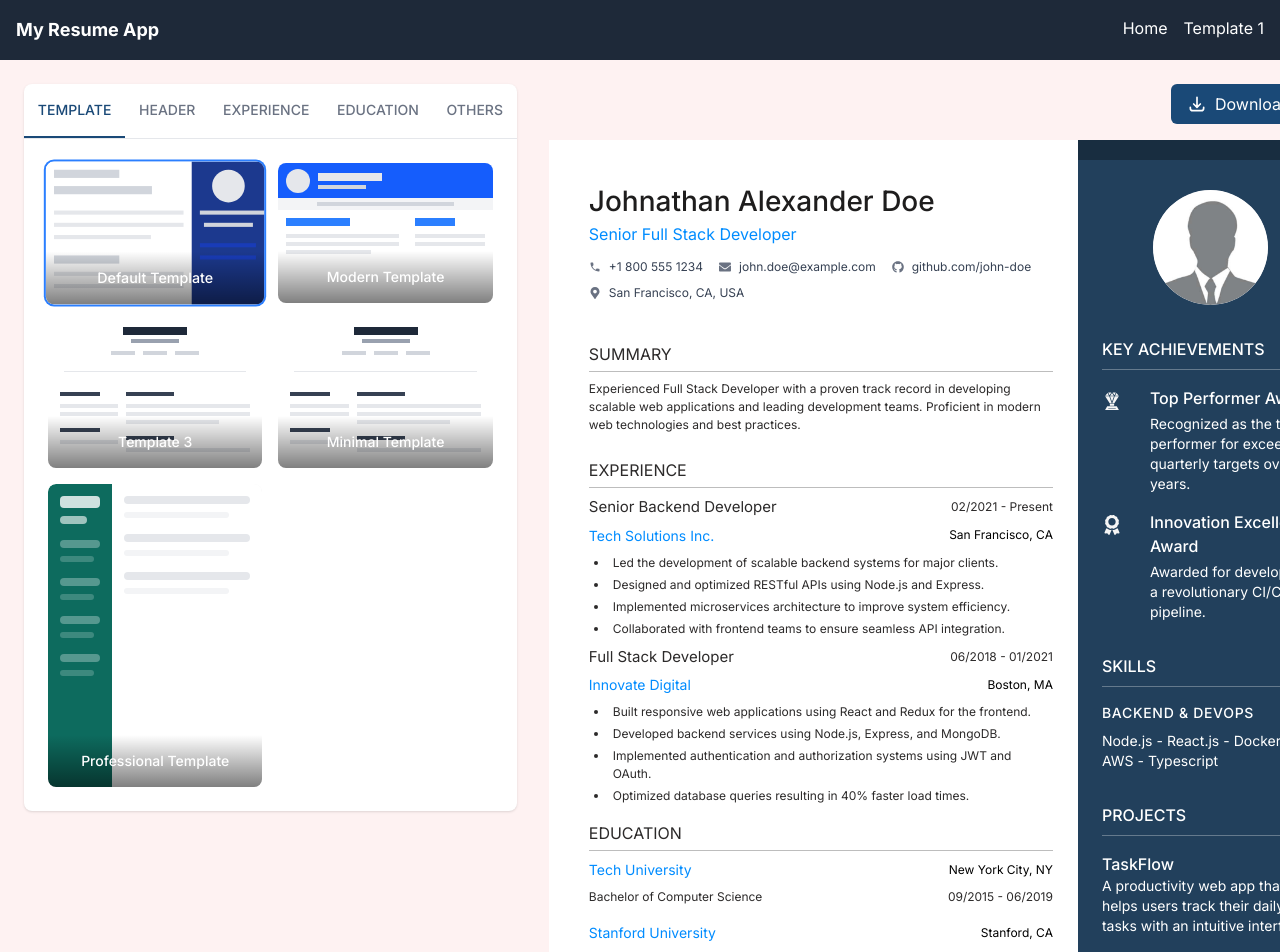
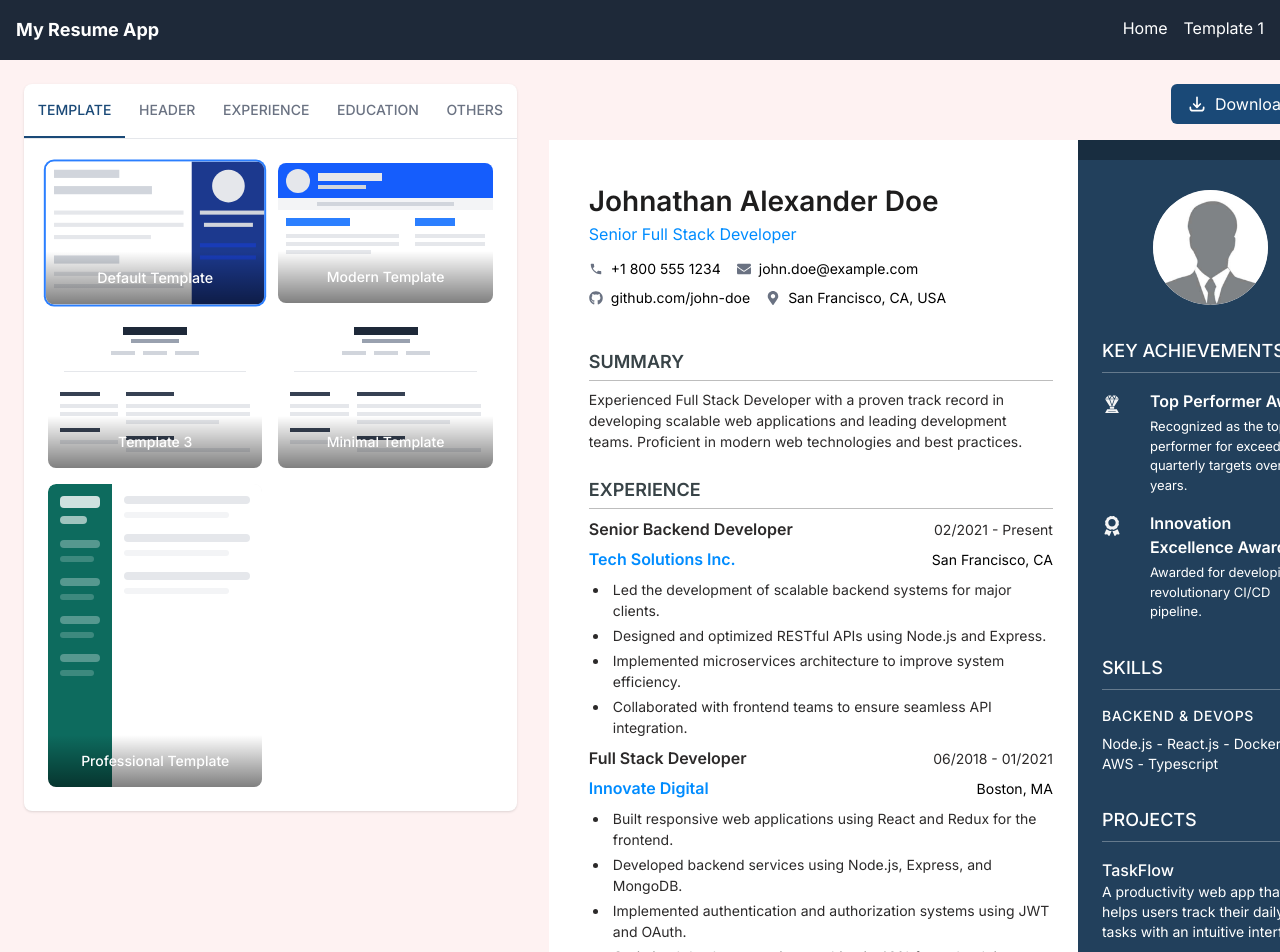
Before and after one commit to Shamilakhan936/emailTem-frontend, a Next.js app: page / in a window 1280 px wide. Shown: the top 952 px of the page. Built offline with nearby package versions, Linux system fonts and the light colour scheme.

Commit message:
ui adjustmetn

```diff
--- a/src/app/components/Achievements.tsx
+++ b/src/app/components/Achievements.tsx
@@ -30,8 +30,8 @@ export default function Achievements({ data }: AchievementsProps) {
             {iconMap[achievement.icon as IconType] || <GiDiamondTrophy className="mr-2 w-[30px] h-[30px] text-[#F5F5F5]" />}
           </span>
           <div>
-            <h4 className="font-medium text-white">{achievement.title}</h4>
-            <p className="text-white text-sm mt-1">{achievement.description}</p>
+            <h4 className="text-[16px] font-semibold text-white">{achievement.title}</h4>
+            <p className="text-white text-[13px] mt-1">{achievement.description}</p>
           </div>
         </div>
       ))}
--- a/src/app/components/Education.tsx
+++ b/src/app/components/Education.tsx
@@ -8,22 +8,22 @@ interface EducationProps {
 
 const Education: React.FC<EducationProps> = ({ data }) => {
   return (
-    <div className="relative">
-      <h2 className="text-[16px] font-normal max-sm:font-bold text-[#2c2a2a] border-b-[1px] border-[#bdbdbd] pb-[5px]">
+    <div className="">
+      <h2 className="text-[18px] font-semibold max-sm:font-bold text-[#384347] border-b-[1px] border-[#bdbdbd] pb-[5px]">
         EDUCATION
       </h2>
       <div className="mt-2">
         {data.map((edu) => (
           <div key={edu.id} className="mb-4">
             <div className="flex justify-between items-center">
-              <p className="text-[#008CFF] text-[14px] font-normal">
+              <p className="text-[#008CFF] text-[16px] font-semibold">
                 {edu.institution}
               </p>
-              <p className="text-[12px]">{edu.city}</p>
+              <p className="text-[14px]">{edu.city}</p>
             </div>
             <div className="flex justify-between items-center mt-2">
-              <p className="text-[12px] text-[#2c2a2a]">{edu.degree}</p>
-              <p className="text-[12px] text-[#2c2a2a]">{edu.date}</p>
+              <p className="text-[15px] text-[#2c2a2a]">{edu.degree}</p>
+              <p className="text-[14px] text-[#2c2a2a]">{edu.date}</p>
             </div>
           </div>
         ))}
--- a/src/app/components/Experience.tsx
+++ b/src/app/components/Experience.tsx
@@ -8,30 +8,30 @@ interface ExperienceProps {
 
 const Experience: React.FC<ExperienceProps> = ({ data }) => {
   return (
-    <div className="relative">
-      <h2 className="text-[16px] font-normal max-sm:font-bold text-[#2c2a2a] border-b-[1px] border-[#bdbdbd] pb-[5px]">
+    <div className="">
+      <h2 className="text-[18px] font-semibold max-sm:font-bold text-[#384347] border-b-[1px] border-[#bdbdbd] pb-[5px]">
         EXPERIENCE
       </h2>
       <div className="">
         {data.map((exp) => (
           <div key={exp.id} className="mt-2">
             <div className="flex justify-between items-center">
-              <h3 className="text-[15px] text-[#2c2a2a] font-normal">
+              <h3 className="text-[16px] text-[#2c2a2a] font-semibold">
                 {exp.role}
               </h3>
-              <p className="text-[#2c2a2a] text-[12px]">
+              <p className="text-[#2c2a2a] text-[14px]">
                 {exp.date}
               </p>
             </div>
             <div className="flex justify-between items-center mt-[6px]">
-              <p className="text-[#008CFF] text-[14px]">
+              <p className="text-[#008CFF] text-[16px] font-semibold">
                 {exp.company}
               </p>
-              <p className="text-[12px]">
+              <p className="text-[14px]">
                 {exp.city}
               </p>
             </div>
-            <ul className="list-disc mt-2 text-[#2c2a2a] text-[12px] pl-5">
+            <ul className="list-disc mt-2 text-[#2c2a2a] text-[14px] pl-5">
               {exp.responsibilities.map((task, index) => (
                 <li key={index} className="relative pl-1 mb-1">
                   {task}
--- a/src/app/components/Header.tsx
+++ b/src/app/components/Header.tsx
@@ -12,14 +12,14 @@ const Header: React.FC<HeaderProps> = ({ data }) => {
   return (
     <div className="pb-10">
       <div className="">
-        <h1 className="text-[28px] mb-[-2px] font-rubik pb-[2px] font-medium text-[#1e1d1d]">
+        <h1 className="text-[28px] mb-[-2px] font-rubik pb-[2px] font-semibold text-[#1e1d1d]">
           {data.name}
         </h1>
-        <p className="text-[#008CFF] text-[16px] font-normal">
+        <p className="text-[#008cff] text-[16px] font-normal">
           {data.role}
         </p>
 
-        <div className="flex flex-col sm:flex-row flex-wrap gap-y-2 gap-x-4 text-[12px] text-gray-700 mt-3">
+        <div className="flex flex-col sm:flex-row flex-wrap gap-y-2 gap-x-4 text-[14px]  mt-3">
           {data.phone && (
             <p className="flex items-center gap-2">
               <MdPhone className="text-gray-500 shrink-0" />
--- a/src/app/components/Languages.tsx
+++ b/src/app/components/Languages.tsx
@@ -11,7 +11,7 @@ export default function Languages({ data }: LanguagesProps) {
 
   return (
     <div className="space-y-4 w-full">
-      <h2 className="text-[#65696d] text-[22px] font-semibold uppercase border-b-[2px] border-[#65696d80]  mb-[8px]">languages</h2>
+      <h2 className="text-[18px] font-semibold max-sm:font-bold text-[#384347] uppercase border-b-[1px] border-[#bdbdbd] pb-[5px]">languages</h2>
 
       {data.map((language, index) => (
         <div key={index} className="flex items-center justify-between w-full">
--- a/src/app/components/Summary.tsx
+++ b/src/app/components/Summary.tsx
@@ -7,11 +7,11 @@ interface SummaryProps {
 
 const Summary: React.FC<SummaryProps> = ({ title, description }) => {
   return (
-    <div className="relative mb-6">
-      <h2 className="text-[16px] font-normal max-sm:font-bold text-[#2c2a2a] border-b-[1px] border-[#bdbdbd] pb-[5px]">
+    <div className=" mb-6">
+      <h2 className="text-[18px] font-semibold max-sm:font-bold text-[#384347] border-b-[1px] border-[#bdbdbd] pb-[5px]">
         {title}
       </h2>
-      <div className="mt-2 text-[12px] text-[#2c2a2a]">
+      <div className="mt-2 text-[14px] text-[#2c2a2a]">
         <p>{description}</p>
       </div>
     </div>
--- a/src/app/components/templates/DefaultTemplate.tsx
+++ b/src/app/components/templates/DefaultTemplate.tsx
@@ -32,15 +32,15 @@ const DefaultTemplate: FC<TemplateProps> = ({
 }) => {
   return (
     <div className="bg-white w-full h-full">
-      <div className="resume-container w-[210mm] h-[297mm]">
+      <div className="resume-container w-[210mm] h-[295mm]">
         <div className="bg-white w-[210mm] h-[297mm] relative">
           <div className="flex h-full">
-            <div className="left-column w-[140mm] bg-white pt-[40px] pl-[40px] pr-[25px] pb-[20px]">
+            <div className="left-column w-[140mm] bg-white pt-[25px] pl-[25px] pr-[25px] pb-[20px]">
               <div className="header-section">
                 <Header data={header} />
               </div>
 
-              <div className="summary-section text-[16px]">
+              <div className="summary-section text-[28px]">
                 <Summary title="SUMMARY" description={header.summary || ''} />
               </div>
 
@@ -65,28 +65,28 @@ const DefaultTemplate: FC<TemplateProps> = ({
               </div>
 
               <div className="section" data-section="achievements">
-                <h2 className="text-white uppercase font-medium border-b border-opacity-30 border-white pb-2 mb-4">
+                <h2 className="text-white text-[18px] uppercase font-medium border-b border-opacity-30 border-white pb-2 mb-4">
                   KEY ACHIEVEMENTS
                 </h2>
                 <Achievements data={achievements} />
               </div>
 
               <div className="section mt-8" data-section="skills">
-                <h2 className="text-white uppercase font-medium border-b border-opacity-30 border-white pb-2 mb-4">
+                <h2 className="text-white text-[18px] uppercase font-medium border-b border-opacity-30 border-white pb-2 mb-4">
                   SKILLS
                 </h2>
                 <Skills data={skills} />
               </div>
 
               <div className="section mt-8" data-section="projects">
-                <h2 className="text-white uppercase font-medium border-b border-opacity-30 border-white pb-2 mb-4">
+                <h2 className="text-white text-[18px] uppercase font-medium border-b border-opacity-30 border-white pb-2 mb-4">
                   PROJECTS
                 </h2>
                 <Projects data={projects} />
               </div>
 
               <div className="section mt-8" data-section="passions">
-                <h2 className="text-white uppercase font-medium border-b border-opacity-30 border-white pb-2 mb-4">
+                <h2 className="text-white text-[18px] uppercase font-medium border-b border-opacity-30 border-white pb-2 mb-4">
                   PASSIONS
                 </h2>
                 <Passions data={passion} />
--- a/src/app/globals.css
+++ b/src/app/globals.css
@@ -37,7 +37,7 @@ body {
     margin: 0;
     padding: 0;
     width: 210mm;
-    height: 297mm;
+    height: 293mm;
   }
 
   .resume-pages {
@@ -235,7 +235,7 @@ body {
 
 .pdf-container {
   width: 210mm;
-  height: 297mm;
+  height: 293mm;
   background: white;
   overflow: hidden;
   box-sizing: border-box;
--- a/src/app/page.tsx
+++ b/src/app/page.tsx
@@ -358,7 +358,7 @@ export default function Home() {
                     className="bg-white mx-auto origin-top pdf-container"
                     style={{
                       width: '210mm',
-                      minHeight: '297mm',
+                      minHeight: '293mm',
                       transform: `scale(${Math.min(0.9, window.innerWidth / (210 * 3.78125))})`,
                       transformOrigin: 'top center',
                       marginBottom: '20px',
@@ -412,7 +412,7 @@ export default function Home() {
                     className="bg-white mx-auto origin-top pdf-container"
                     style={{
                       width: '210mm',
-                      minHeight: '297mm',
+                      minHeight: '293mm',
                       transform: `scale(${Math.min(0.9, window.innerWidth / (210 * 3.78125))})`,
                       transformOrigin: 'top center',
                       marginBottom: '20px',
@@ -460,7 +460,7 @@ export default function Home() {
             className="bg-white print:shadow-none pdf-container"
             style={{
               width: '210mm',
-              minHeight: '297mm',
+              minHeight: '293mm',
               margin: '0 auto',
               position: 'relative',
               overflow: 'hidden'
```
Also changed, not shown: src/app/components/templates/ProfessionalTemplate.tsx (+72 -59 lines).
